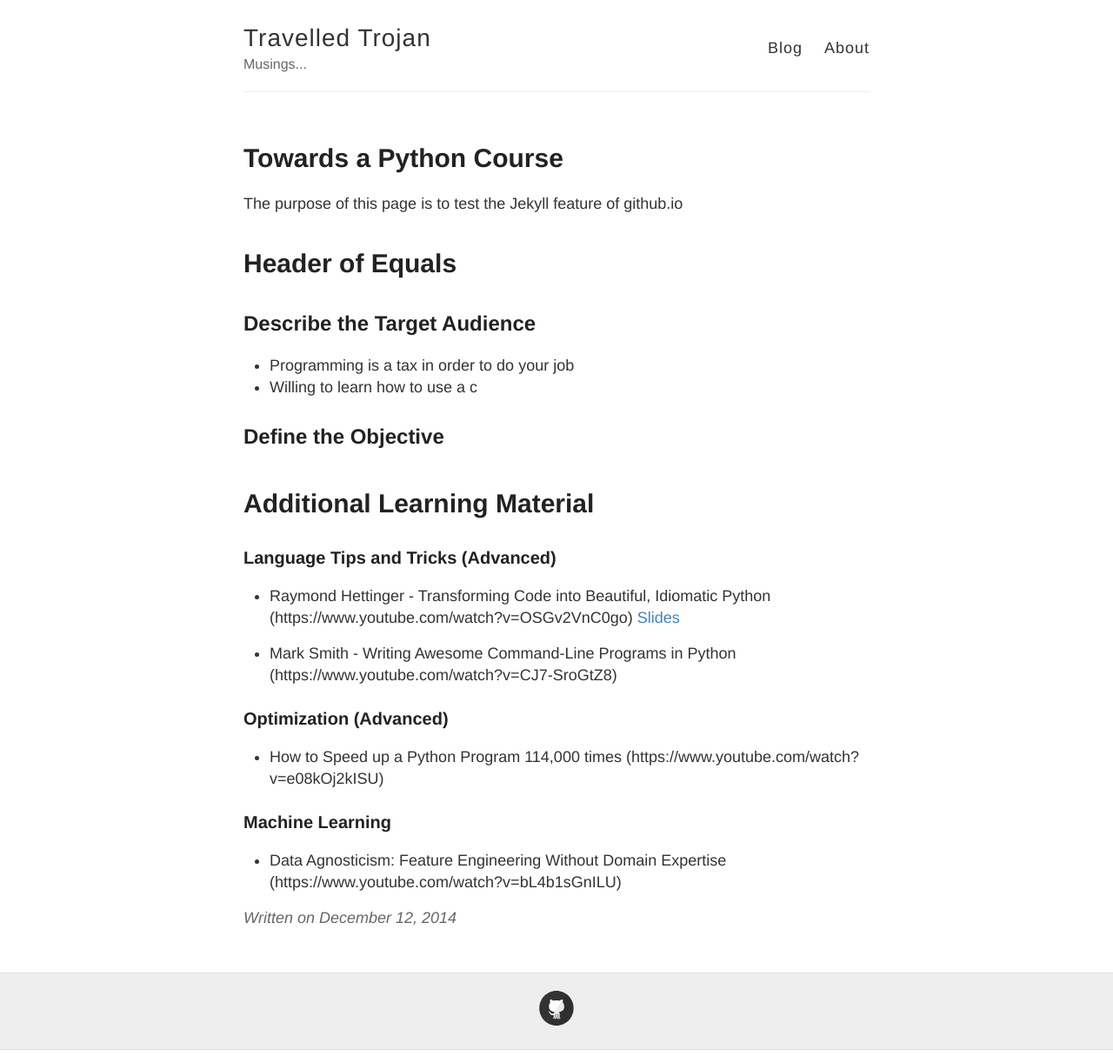
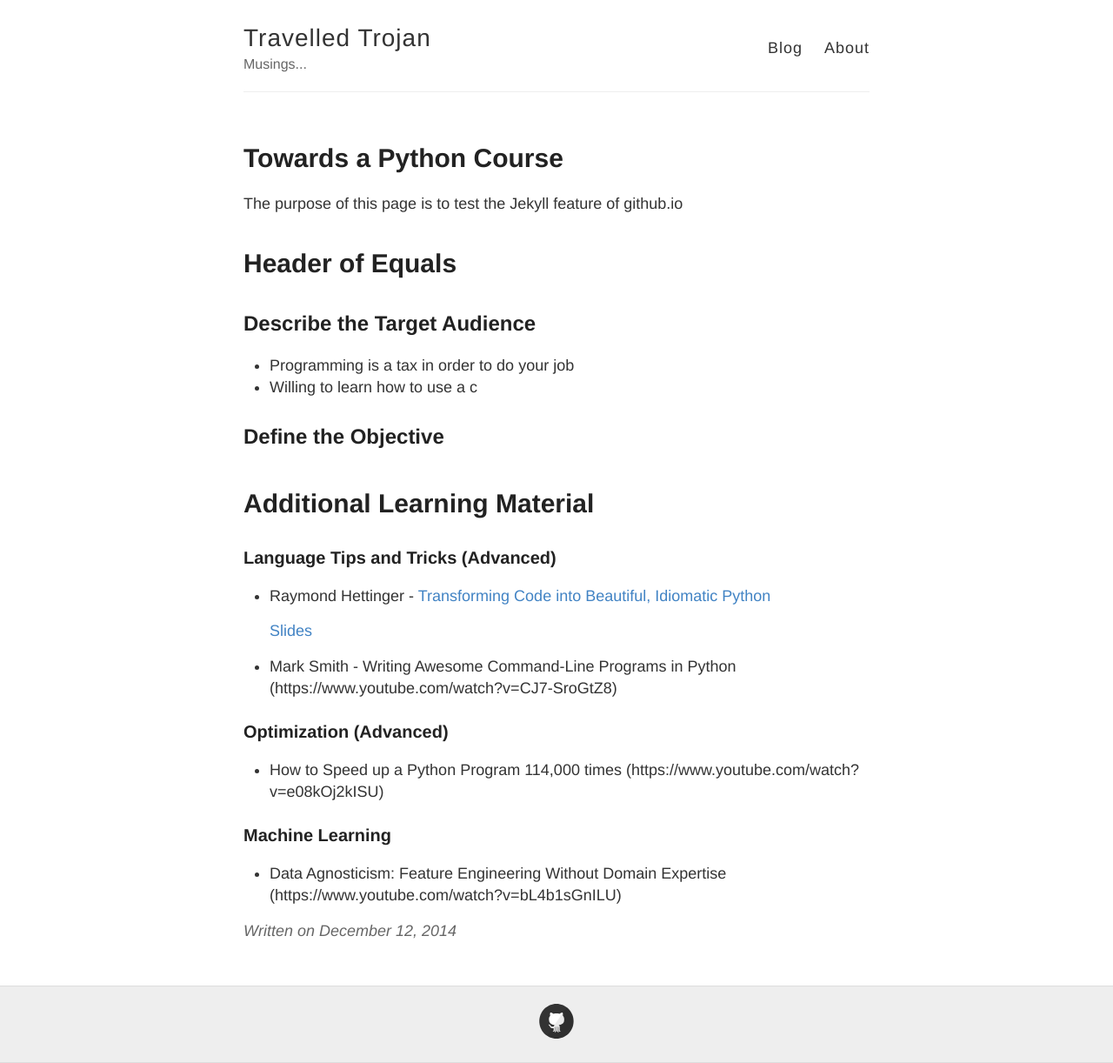
Before and after one commit to TravelledTrojan/TravelledTrojan.github.io, a Jekyll site: the page built from _posts/2014-12-12-Python-Course.md, in a window 1280 px wide. Shown: the whole page at 87% size. Built offline with Jekyll 4.4.1, drawn with Linux system fonts in a browser that asks for light colours.

```diff
--- a/_posts/2014-12-12-Python-Course.md
+++ b/_posts/2014-12-12-Python-Course.md
@@ -32,7 +32,8 @@ Additional Learning Material
 
 ### Language Tips and Tricks (Advanced)
 
- * Raymond Hettinger - Transforming Code into Beautiful, Idiomatic Python (https://www.youtube.com/watch?v=OSGv2VnC0go)
+ * Raymond Hettinger - [Transforming Code into Beautiful, Idiomatic Python](https://www.youtube.com/watch?v=OSGv2VnC0go)
+
    [Slides](https://speakerdeck.com/pyconslides/transforming-code-into-beautiful-idiomatic-python-by-raymond-hettinger-1)
 
  * Mark Smith - Writing Awesome Command-Line Programs in Python (https://www.youtube.com/watch?v=CJ7-SroGtZ8)
```
